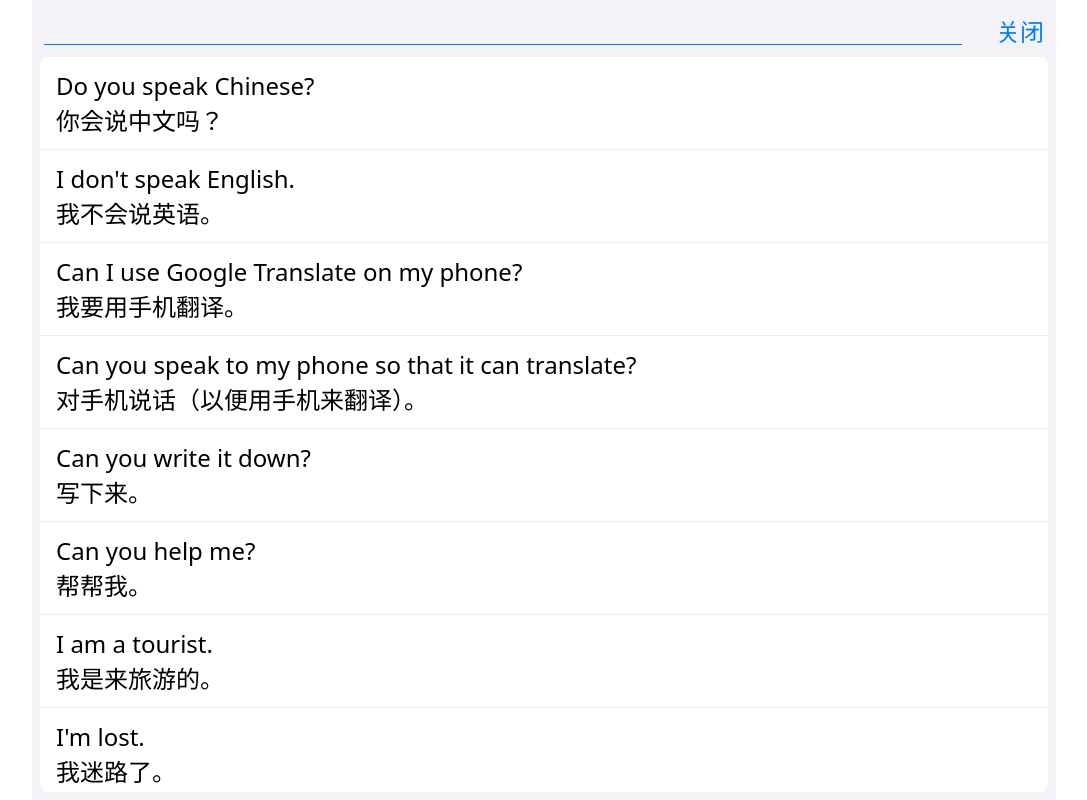
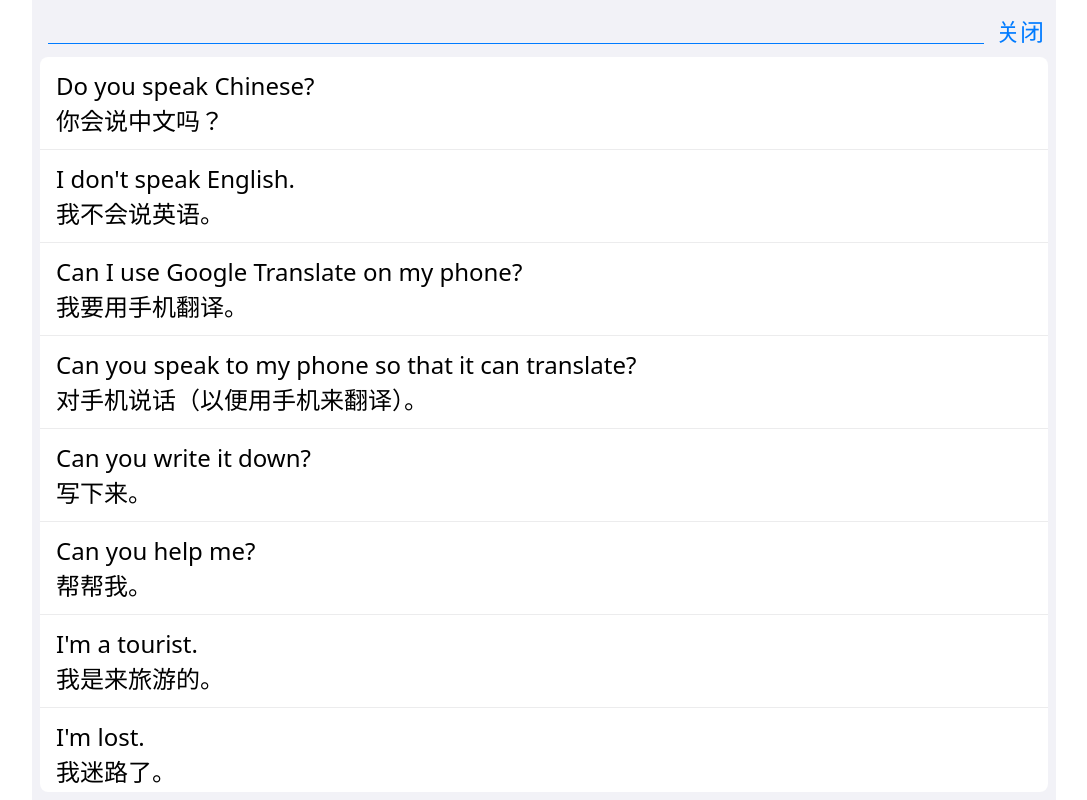
Before and after one commit to amgrhrk/travel-english-phrases, a plain HTML site: page index.html in a window 1280 px wide. Both pictures are taken after a click on the element "搜索". Shown: the whole page, without its empty margins (96-1183 px from the left). Drawn offline with Linux system fonts and the light colour scheme.

Commit message:
Update css

```diff
--- a/styles/index.css
+++ b/styles/index.css
@@ -62,13 +62,17 @@ body {
 	user-select: none;
 }
 
+.travel-english * {
+	box-sizing: border-box;
+}
+
 .travel-english .search-bar {
 	background-color: var(--background-color);
 	outline: none;
 	border: none;
 	border-bottom: 1px solid var(--button-background-color-primary);
-	width: 96%;
 	font-size: 1.5rem;
+	flex: 1 1 auto;
 }
 
 .travel-english .hide {
@@ -76,9 +80,10 @@ body {
 }
 
 .travel-english .top .center.fill {
-	height: 2rem;
-	flex-grow: 1;
 	padding-left: 0px;
+	flex: 1 1 auto;
+	margin-left: 0.25rem;
+	margin-right: 0.75rem;
 }
 
 .travel-english .top {
```
Also changed, not shown: index.html (+2 -2 lines), phrases/1.txt.
